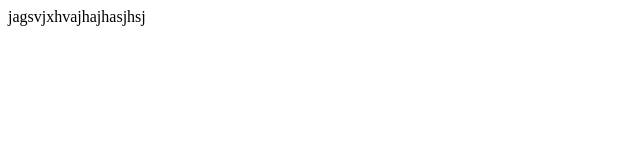
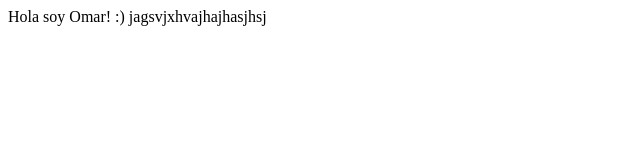
Before and after one commit to AleDeAlvino/Prueba2, a plain HTML site: page index.html in a window 1280 px wide. Shown: the whole page, without its empty margins (0-640 px from the left). Drawn offline with Linux system fonts and the light colour scheme.

Commit message:
Esta es mi contribucion, soy Omar

```diff
--- a/index.html
+++ b/index.html
@@ -7,6 +7,7 @@
     <title>Document</title>
 </head>
 <body>
+    Hola soy Omar! :)
     jagsvjxhvajhajhasjhsj
 </body>
 </html>
```
